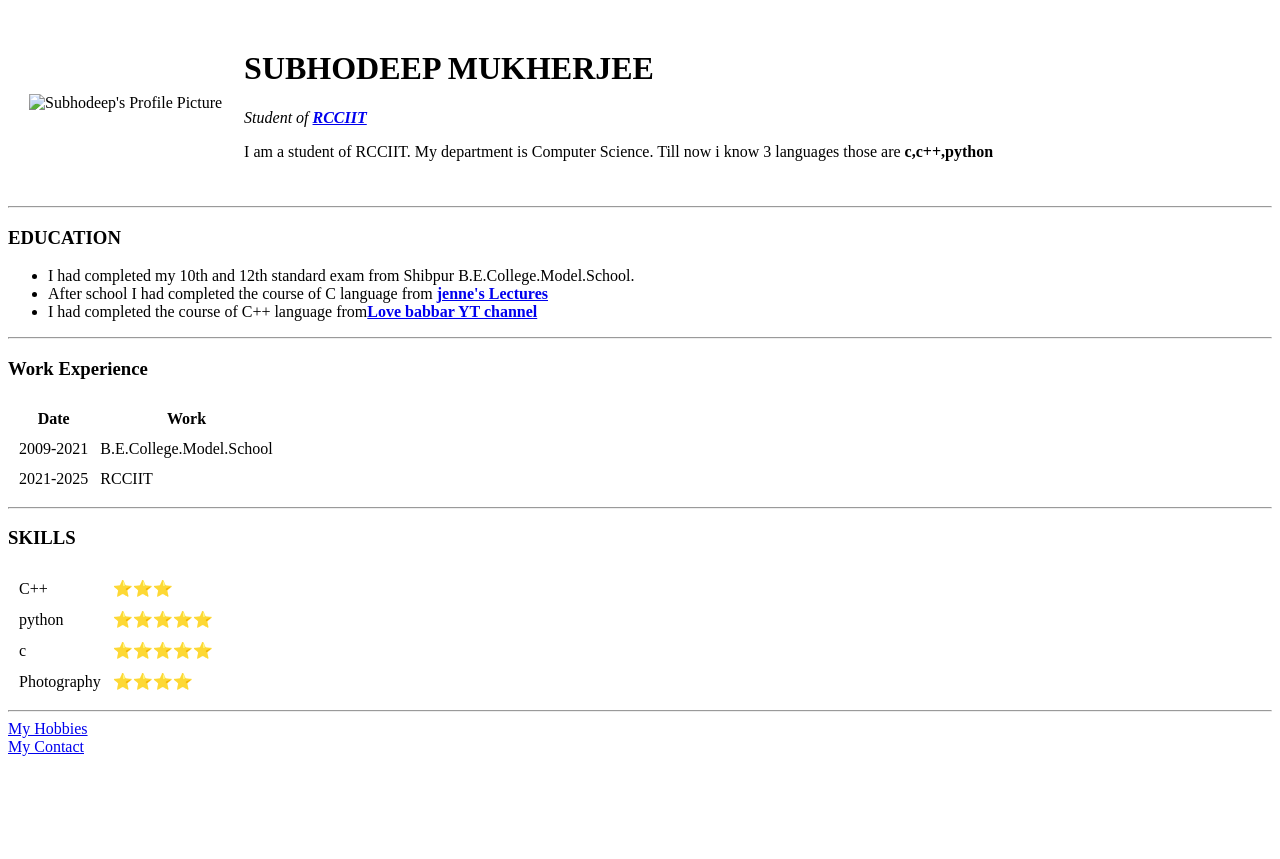
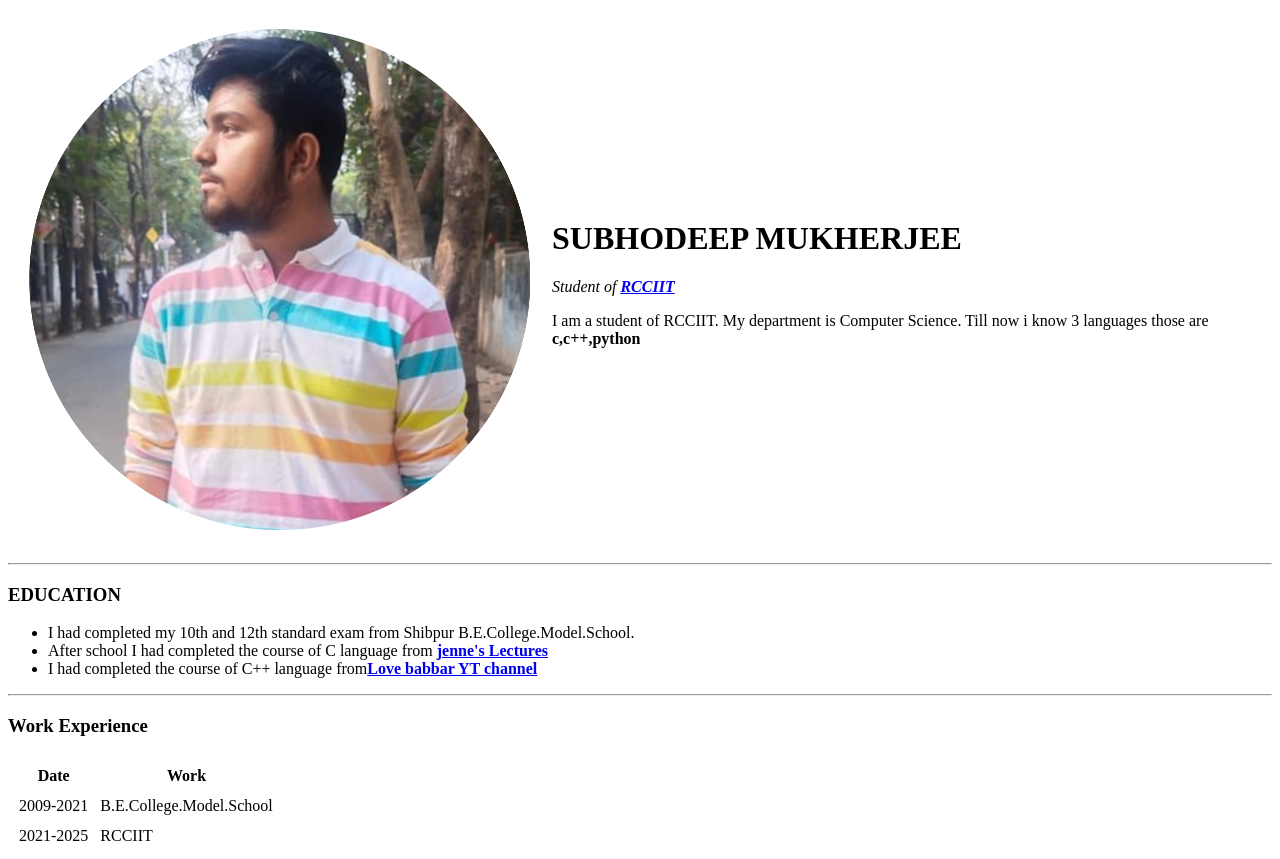
Before and after one commit to tubaiuzumakiWorld/cv, a plain HTML site: page index.html in a window 1280 px wide. Shown: the top 859 px of the page. Before the commit the page ends 800 px from the top, so only its background shows below. Drawn offline with Linux system fonts and the light colour scheme.

Commit message:
Add files via upload

```diff
--- a/index.html
+++ b/index.html
@@ -7,7 +7,7 @@
 <body>
     <table cellspacing="20">
         <tr>
-            <td><img src="images/Subho Deep.png " alt="Subhodeep's Profile Picture"></td>
+            <td><img src="Subho Deep.png " alt="Subhodeep's Profile Picture"></td>
             <td><h1>SUBHODEEP MUKHERJEE</h1>
                 <p><em>Student of <strong> <a href="https://rcciit.org/">RCCIIT</a></strong></em></p>
                 <p>I am a student of RCCIIT.
```
